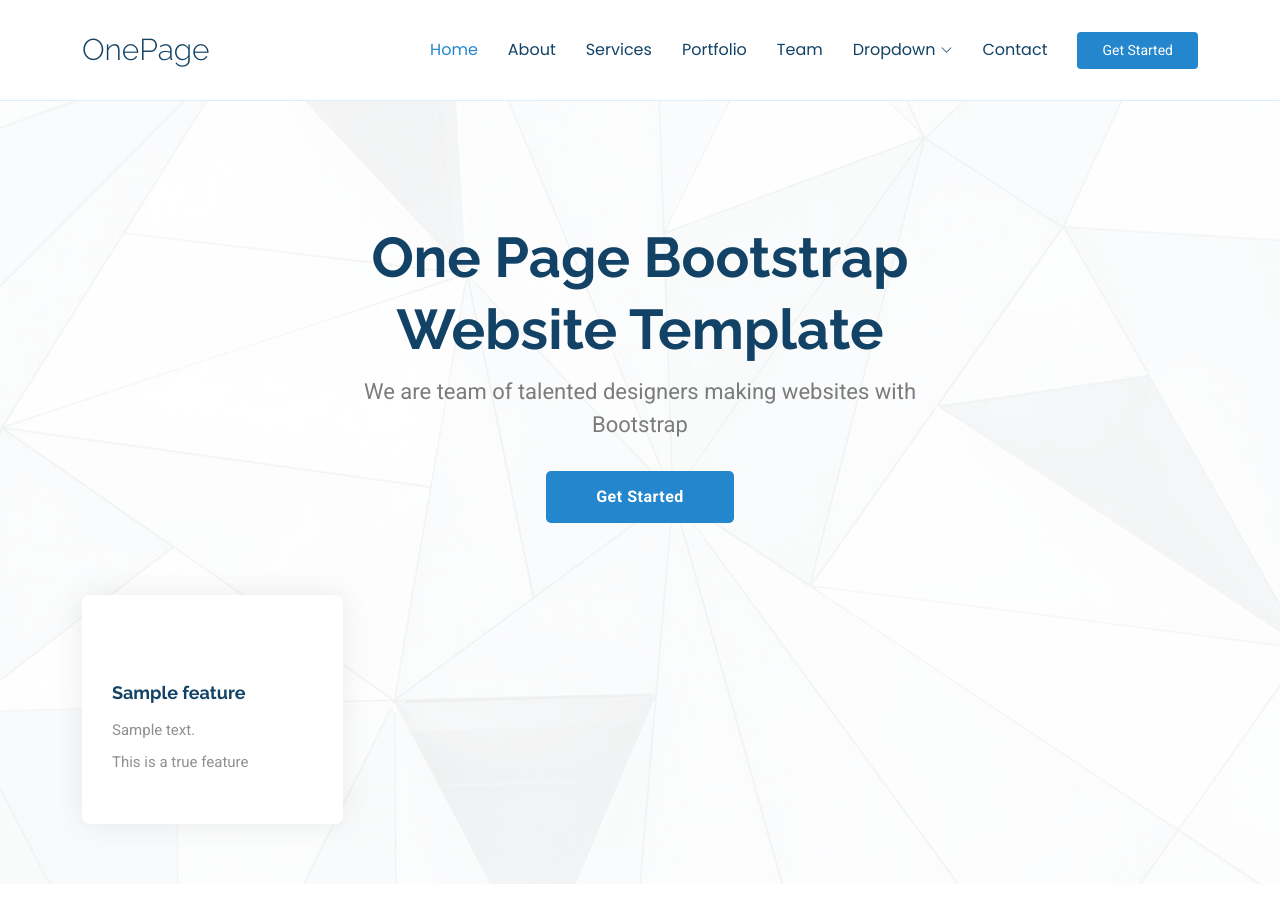
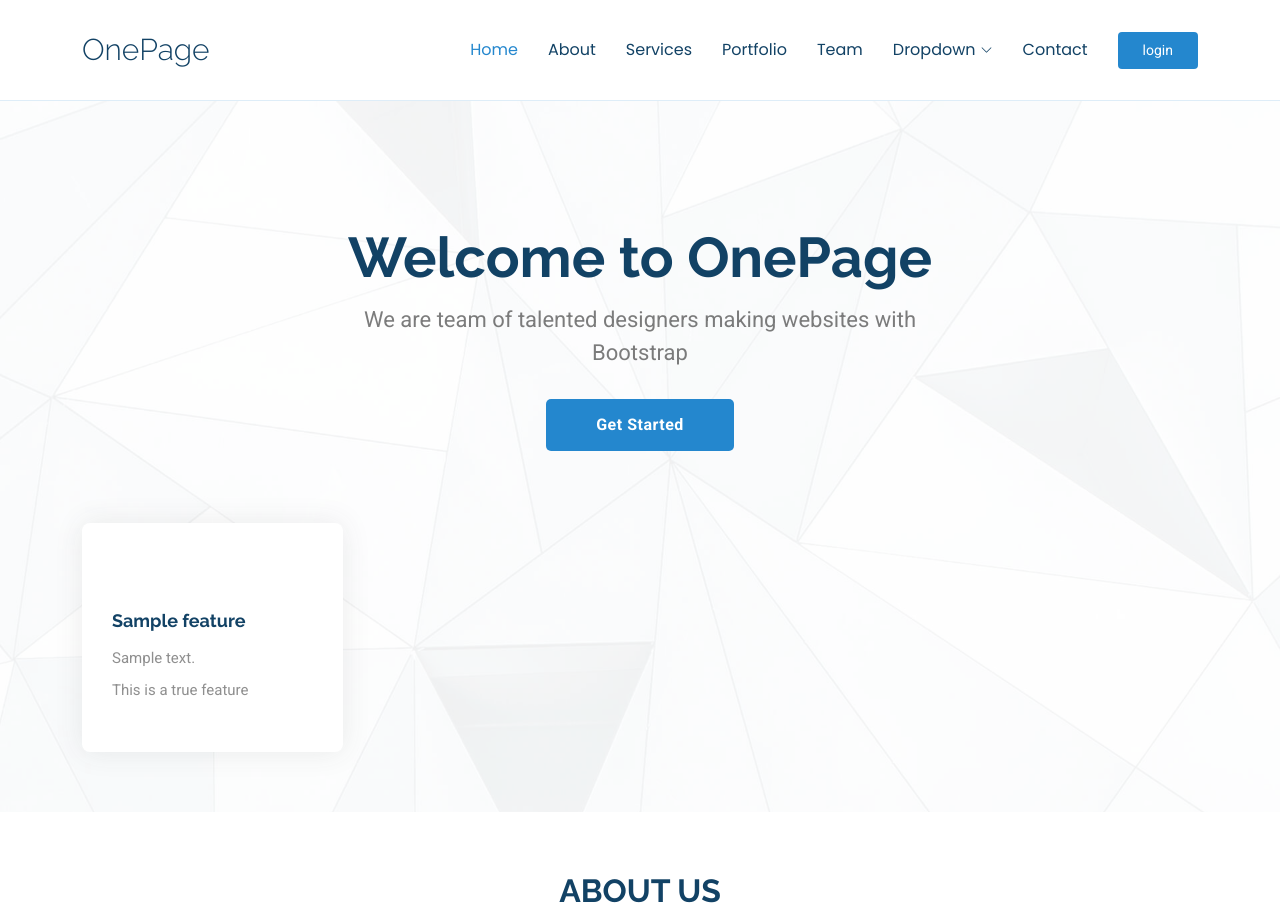
Before and after one commit to Prikshit7766/Python-Practice, a Django app: page /index_demo in a window 1280 px wide. Shown: the top 924 px of the page. Run offline with Django 4.2, Linux system fonts and the light colour scheme; tables that the repository leaves empty hold one stand-in row (values such as "Sample post"); some libraries are stand-ins or nearby versions.

Commit message:
User Login And Logout In Django

```diff
--- a/Django/myproject/myapp/urls.py
+++ b/Django/myproject/myapp/urls.py
@@ -7,6 +7,8 @@ urlpatterns = [
     path('count', views.count, name="count"),
     path('index_demo', views.index_demo, name="index_demo"),
     path('register', views.register, name="register"),
+    path('login', views.login, name="login"),
+    path('logout', views.logout, name="logout"),
 ]
 
 # suppose if the user comenst to any particular URL then what will happen ?
--- a/Django/myproject/myapp/views.py
+++ b/Django/myproject/myapp/views.py
@@ -1,7 +1,7 @@
 from django.shortcuts import render, redirect
 from django.http import HttpResponse
 from .models import Feature
-from django.contrib.auth.models import User
+from django.contrib.auth.models import User, auth
 from django.contrib import messages
 
 # Create your views here.
@@ -64,3 +64,20 @@ def register(request):
             return redirect('register')
 
     return render(request, "register.html")
+
+def login(request):
+    if request.method == 'POST':
+        username = request.POST.get('username', '')
+        password = request.POST.get('password', '')
+        user = User.objects.filter(username=username, password=password)
+        if user is not None:
+            return redirect('index_demo')
+        else:
+            messages.info(request, 'Invalid Credentials')
+            return redirect('login')
+    else:
+        return render(request, "login.html")
+
+def logout(request):
+    auth.logout(request)
+    return redirect('index_demo')
--- a/Django/myproject/templates/index_demo.html
+++ b/Django/myproject/templates/index_demo.html
@@ -77,8 +77,12 @@
         </ul>
         <i class="mobile-nav-toggle d-xl-none bi bi-list"></i>
       </nav>
+      {% if user.is_authenticated %}
 
-      <a class="btn-getstarted" href="#about">Get Started</a>
+      <a class="btn-getstarted" href="logout">logout</a>
+      {% else %}
+      <a class="btn-getstarted" href="login">login</a>
+      {% endif %}
 
     </div>
   </header>
@@ -93,7 +97,11 @@
       <div class="container">
         <div class="row justify-content-center" data-aos="zoom-out">
           <div class="col-xl-7 col-lg-9 text-center">
-            <h1>One Page Bootstrap Website Template</h1>
+            {% if user.is_authenticated %}
+              <h1>Welcome,{{user.username}}</h1>
+            {% else %}
+              <h1>Welcome to OnePage</h1>
+            {% endif %}
             <p>We are team of talented designers making websites with Bootstrap</p>
           </div>
         </div>
```
Also changed, not shown: Django/myproject/templates/login.html (added, +23 -0 lines), 1 other file.
